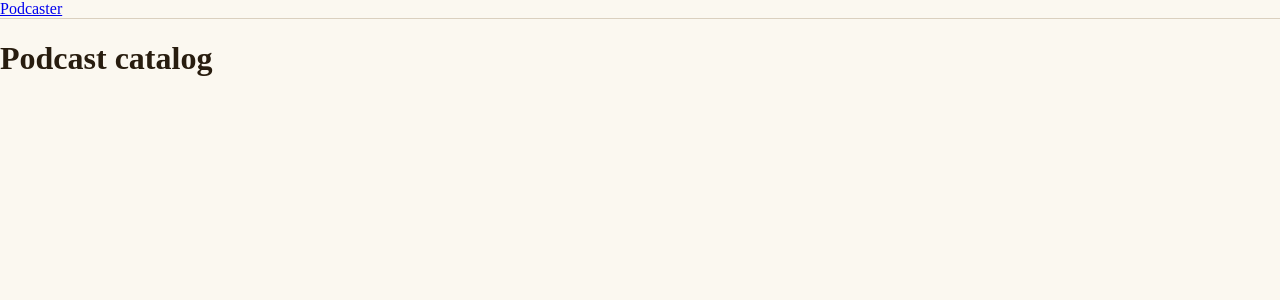
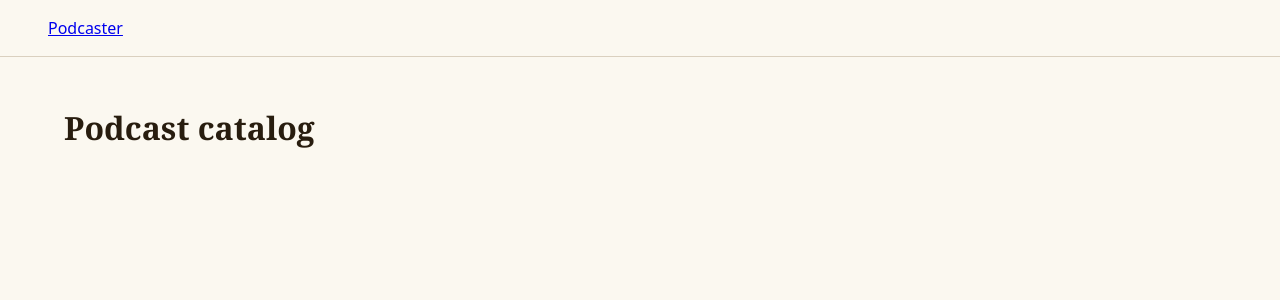
Before and after one commit to linconkusunoki/podcaster, a React (Vite) app: page / in a window 1280 px wide. Shown: the top 300 px of the page. Built offline with nearby package versions, Linux system fonts and the light colour scheme.

Commit message:
style: add typography tokens

```diff
--- a/src/presentation/app-shell.css
+++ b/src/presentation/app-shell.css
@@ -1,5 +1,12 @@
 .app-header {
-  border-bottom: 1px solid var(--color-border);
+  border-bottom: var(--border-width) solid var(--color-border);
+  padding: var(--space-4) var(--page-gutter);
+}
+
+main {
+  width: min(100% - (var(--page-gutter) * 2), var(--content-width));
+  margin: 0 auto;
+  padding-block: var(--space-8);
 }
 
 .navigation-pending {
--- a/src/presentation/tokens.css
+++ b/src/presentation/tokens.css
@@ -10,9 +10,48 @@
   --color-focus: oklch(58% 0.17 250);
   --color-status: oklch(62% 0.15 75);
   --color-status-ink: oklch(15% 0.04 75);
+  --font-body: ui-sans-serif, system-ui, sans-serif;
+  --font-display: Georgia, serif;
+  --text-xs: 0.75rem;
+  --text-sm: 0.875rem;
+  --text-base: 1rem;
+  --text-lg: 1.125rem;
+  --text-xl: 1.5rem;
+  --text-2xl: 2rem;
+  --text-3xl: clamp(2.5rem, 6vw, 5rem);
+  --leading-tight: 1.1;
+  --leading-normal: 1.5;
+  --space-1: 0.25rem;
+  --space-2: 0.5rem;
+  --space-3: 0.75rem;
+  --space-4: 1rem;
+  --space-6: 1.5rem;
+  --space-8: 2rem;
+  --space-12: 3rem;
+  --space-16: 4rem;
+  --page-gutter: clamp(1rem, 4vw, 3rem);
+  --content-width: 72rem;
+  --reading-width: 65ch;
+  --border-width: 1px;
+  --radius-sm: 0.25rem;
+  --radius-md: 0.75rem;
 }
 
 body {
   background: var(--color-surface);
   color: var(--color-ink);
+  font-family: var(--font-body);
+  font-size: var(--text-base);
+  line-height: var(--leading-normal);
 }
+
+h1,
+h2,
+h3 {
+  font-family: var(--font-display);
+  line-height: var(--leading-tight);
+}
+
+p {
+  max-width: var(--reading-width);
+}
```
